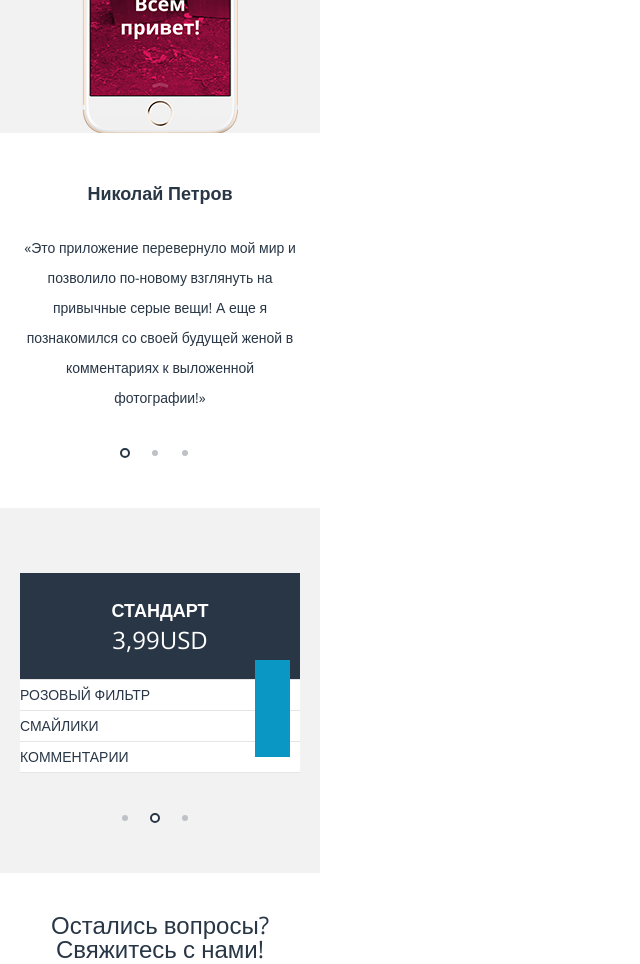
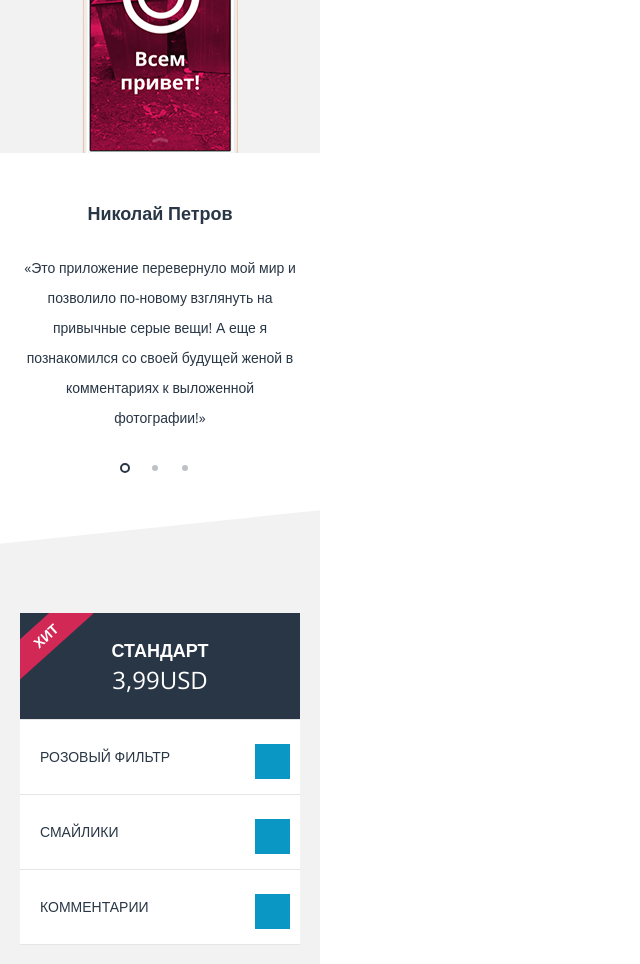
Before and after one commit to OlgaOdnokolova/38936-pink, a website: page index.html in a window 1280 px wide. Shown: the part 1680-2644 px from the top of the page, without its empty margins (0-640 px from the left). Drawn offline with nearby package versions, Linux system fonts and the light colour scheme; files that its build step writes are made by us from their sources.

Commit message:
диагональ в фоне и красный лейбл "хит"

```diff
--- a/sass/base.scss
+++ b/sass/base.scss
@@ -49,7 +49,7 @@ p {
   display: block;
   width: 50px;
   height: 25px;
-  text-indent: 1000px;
+  text-indent: 3000px;
   background: url("../img/icon-header_menu.png") no-repeat;
 }
 
--- a/sass/index.scss
+++ b/sass/index.scss
@@ -56,12 +56,13 @@
 }
 
 .promo-questions{
+  padding-bottom: 20px;
+  padding-top: 45px;
+  text-align: center;
+  font-size: ($font-size-base)+10px;
   &--bg{
     background-color: $first-bg;
   }
-  padding-top: 45px;
-  text-align: center;
-  font-size: ($font-size-base)+10px;
   &__text{
     margin-bottom: 45px;
     font-weight: 300;
@@ -69,13 +70,24 @@
 }
 
 .app-description {
+  position: relative;
   padding-top: 50px;
   padding-bottom: 300px;
   &--bg{
     background-color: $second-bg;
     background-image: url(../img/img-iphone_screen.png);
     background-repeat: no-repeat;
-    background-position: bottom;
+    background-position: 50% 107%;
+  }
+  &::before{
+    content: " ";
+    display: table;
+    position: absolute;
+    top: -21px;
+    width: 320px;
+    height: 45px;
+    background-color: $second-bg;
+    transform: skewY(-6deg);
   }
 }
 
@@ -96,7 +108,7 @@
 .comments-slider {
   position: relative;
   padding-top: 45px;
-  padding-bottom: 95px;
+  padding-bottom: 115px;
   &--bg{
     background-color: $first-bg;
   }
@@ -108,7 +120,7 @@
     content: " ";
     position: absolute;
     left: 105px;
-    bottom: 45px;
+    bottom: 70px;
     width: 100px;
     height: 15px;
     text-align: center;
@@ -152,6 +164,16 @@
   position: relative;
   padding-top: 65px;
   padding-bottom: 100px;
+  &::before {
+    content: " ";
+    display: table;
+    position: absolute;
+    top: -21px;
+    width: 320px;
+    height: 45px;
+    background-color: $second-bg;
+    transform: skewY(-6deg);
+  }
   &--bg{
     background-color: $second-bg;
   }
@@ -183,7 +205,7 @@
   &__slide{
     ul li{
       position: relative;
-      padding: 22px 50px22px 20px;
+      padding: 22px 50px 22px 20px;
       font-size: $font-size-base;
       line-height: 30px;
       text-transform: uppercase;
@@ -207,6 +229,7 @@
       font-weight: 600;
       line-height: 30px;
       color: #ffffff;
+      overflow: hidden;
       text-transform: uppercase;
       background-color: $text-color-base;
       span{
@@ -217,6 +240,20 @@
     }
     ul li:first-child::after{
       display: none;
+    }
+    ul li:first-child::before{
+      content: "Хит";
+      display: table;
+      position: absolute;
+      top: 8px;
+      left: -24px;
+      width: 100px;
+      height: 20px;
+      font-size: 14px;
+      color: #ffffff;
+      background-color: #d22856;
+      transform: rotate(-42deg);
+      transform-origin: 50% 50%;
     }
   }
 }
```
